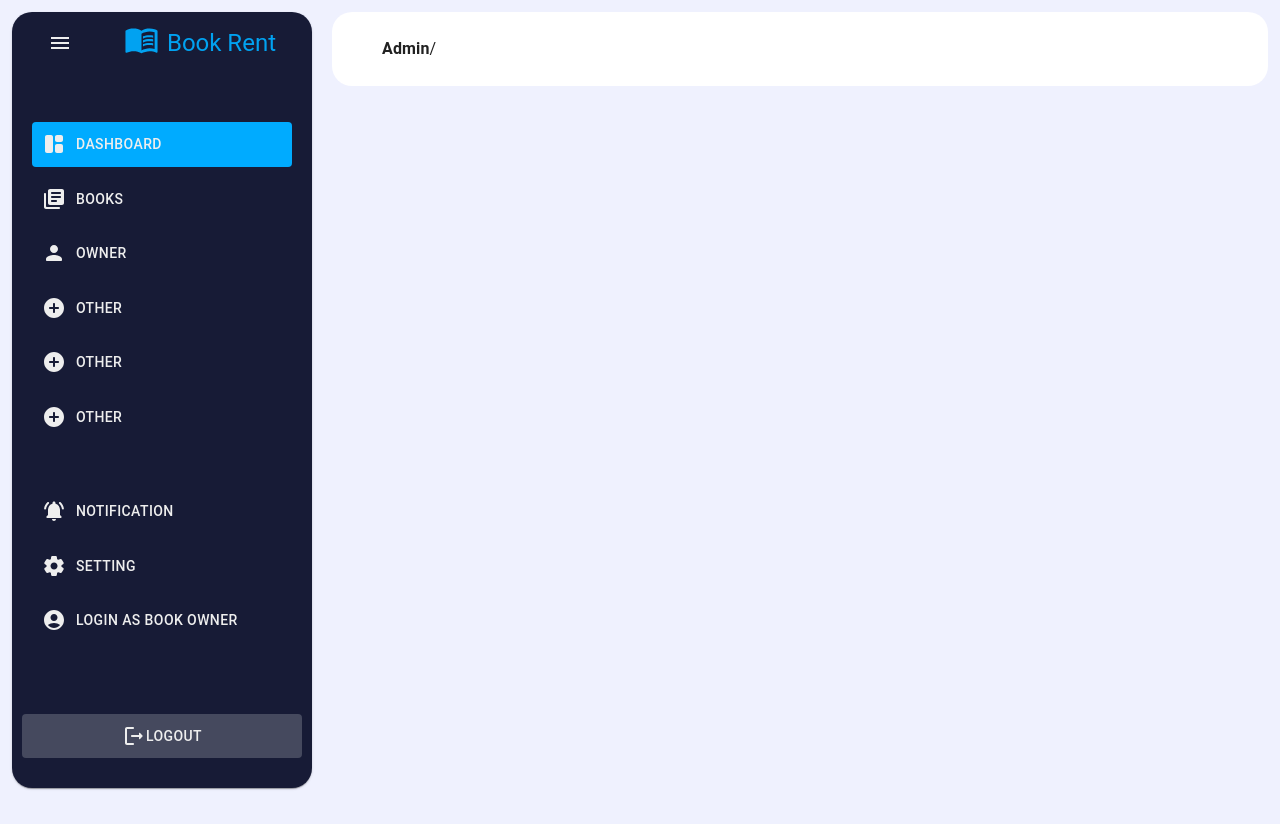
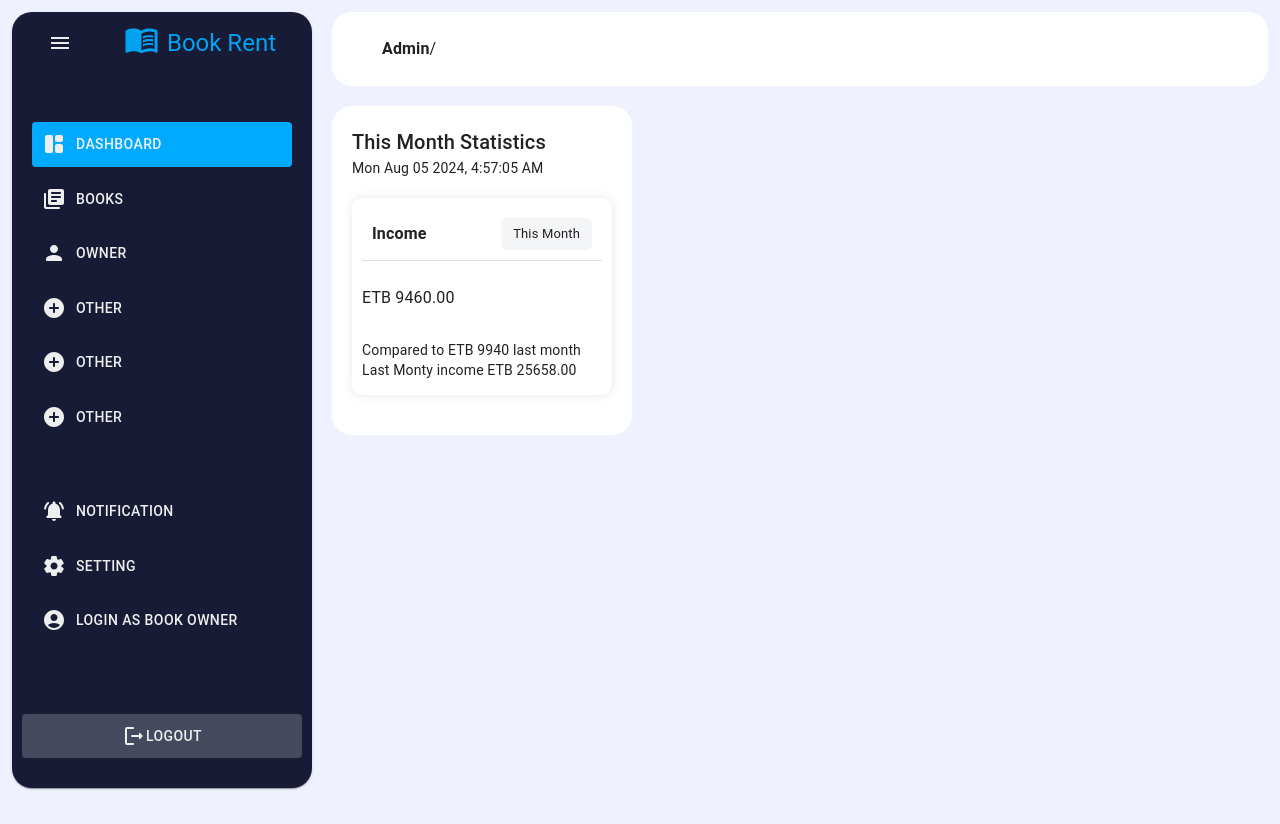
Before and after one commit to abdisaDev/book-rent, a React (Vite) app: page /admin in a window 1280 px wide. Built offline with nearby package versions, Linux system fonts and the light colour scheme.

Commit message:
statistics

```diff
--- a/package.json
+++ b/package.json
@@ -14,6 +14,7 @@
     "@emotion/styled": "^11.13.0",
     "@mui/icons-material": "^5.16.6",
     "@mui/material": "^5.16.6",
+    "@mui/x-charts": "^7.12.0",
     "react": "^18.3.1",
     "react-dom": "^18.3.1",
     "react-router-dom": "^6.26.0"
--- /dev/null
+++ b/src/components/statistics/available-books/index.tsx
@@ -0,0 +1,29 @@
+import { Box, Paper } from '@mui/material';
+import { PieChart } from '@mui/x-charts/PieChart';
+
+function AvailableBooksStatstics() {
+  return (
+    <Box>
+      <Paper
+        sx={{
+          boxShadow: '0 0 10px #E1D9D1A0',
+          borderRadius: '10px',
+        }}
+      >
+        <PieChart
+          series={[
+            {
+              data: [
+                { id: 0, value: 10, label: 'series A' },
+                { id: 1, value: 15, label: 'series B' },
+                { id: 2, value: 20, label: 'series C' },
+              ],
+            },
+          ]}
+        />
+      </Paper>
+    </Box>
+  );
+}
+
+export default AvailableBooksStatstics;
--- /dev/null
+++ b/src/components/statistics/income/index.tsx
@@ -0,0 +1,48 @@
+import { Box, Chip, Divider, Paper, Typography } from '@mui/material';
+
+function IncomeStatstics() {
+  return (
+    <Box>
+      <Box sx={{ my: '20px' }}>
+        <Paper
+          sx={{
+            boxShadow: '0 0 10px #E1D9D1A0',
+            borderRadius: '10px',
+          }}
+        >
+          <Box
+            sx={{
+              display: 'flex',
+              alignItems: 'center',
+              justifyContent: 'space-between',
+              pt: '20px',
+              px: '20px',
+              width: '100%',
+            }}
+          >
+            <Typography fontWeight='bolder'>Income</Typography>
+            <Chip
+              label='This Month'
+              sx={{ borderRadius: '5px', backgroundColor: '#F4F5F7' }}
+            />
+          </Box>
+          <Box sx={{ p: '10px' }}>
+            <Divider />
+          </Box>
+          <Box sx={{ px: '10px', py: '15px' }}>
+            <Typography>ETB 9460.00</Typography>
+          </Box>
+          <Box sx={{ px: '10px', py: '15px' }}>
+            <Typography variant='body2'>
+              Compared to ETB 9940 last month
+            </Typography>
+            <Typography variant='body2'>
+              Last Monty income ETB 25658.00
+            </Typography>
+          </Box>
+        </Paper>
+      </Box>
+    </Box>
+  );
+}
+export default IncomeStatstics;
--- a/src/components/statistics/index.tsx
+++ b/src/components/statistics/index.tsx
@@ -1,4 +1,6 @@
-import { Box, Chip, Divider, Paper, Typography } from '@mui/material';
+import { Box, Paper, Typography } from '@mui/material';
+import IncomeStatstics from './income';
+import AvailableBooksStatstics from './available-books';
 
 function Statistics() {
   return (
@@ -8,30 +10,18 @@ function Statistics() {
         width: '300px',
       }}
     >
-      <Paper elevation={0} sx={{ p: '40px' }}>
+      <Paper elevation={0} sx={{ p: '20px', borderRadius: '20px' }}>
         <Box>
           <Typography variant='h6'>This Month Statistics</Typography>
           <Typography variant='body2'>
             {new Date().toDateString()}, {new Date().toLocaleTimeString()}
           </Typography>
         </Box>
-        <Box sx={{ my: '20px' }}>
-          <Paper>
-            <Box
-              sx={{
-                display: 'flex',
-                alignItems: 'center',
-                justifyContent: 'space-between',
-                p: '20px',
-                width: '100%',
-              }}
-            >
-              <Typography>Income</Typography>
-              <Chip label='This Month' />
-            </Box>
-            <Divider />
-            <Box sx={{ my: '20px' }}></Box>
-          </Paper>
+        <Box>
+          <IncomeStatstics />
+        </Box>
+        <Box>
+          <AvailableBooksStatstics />
         </Box>
       </Paper>
     </Box>
--- a/src/layout/main/index.tsx
+++ b/src/layout/main/index.tsx
@@ -2,6 +2,7 @@ import { Box } from '@mui/material';
 import SideBar from '../../components/sidebar';
 import AppBar from '../../components/appbar';
 import { Outlet } from 'react-router-dom';
+import Statistics from '../../components/statistics';
 
 function MainLayout() {
   return (
@@ -16,7 +17,12 @@ function MainLayout() {
           <SideBar />
         </Box>
         <Box sx={{ ml: '20px', width: '100%' }}>
-          <AppBar />
+          <Box>
+            <AppBar />
+          </Box>
+          <Box>
+            <Statistics />
+          </Box>
           <Box>
             <Outlet />
           </Box>
--- a/src/routes/index.tsx
+++ b/src/routes/index.tsx
@@ -1,7 +1,6 @@
 import { RouteObject } from 'react-router-dom';
 import App from '../App';
 import MainLayout from '../layout/main';
-import Statistics from '../components/statistics';
 
 export const routes: RouteObject[] = [
   {
@@ -12,10 +11,6 @@ export const routes: RouteObject[] = [
         path: 'admin',
         element: <MainLayout />,
         children: [
-          {
-            path: 'owners',
-            element: <Statistics />,
-          },
           {
             path: 'books',
             element: <h2>Child</h2>,
```
Also changed, not shown: 1 other file (tests, documents, lock files or other folders).
